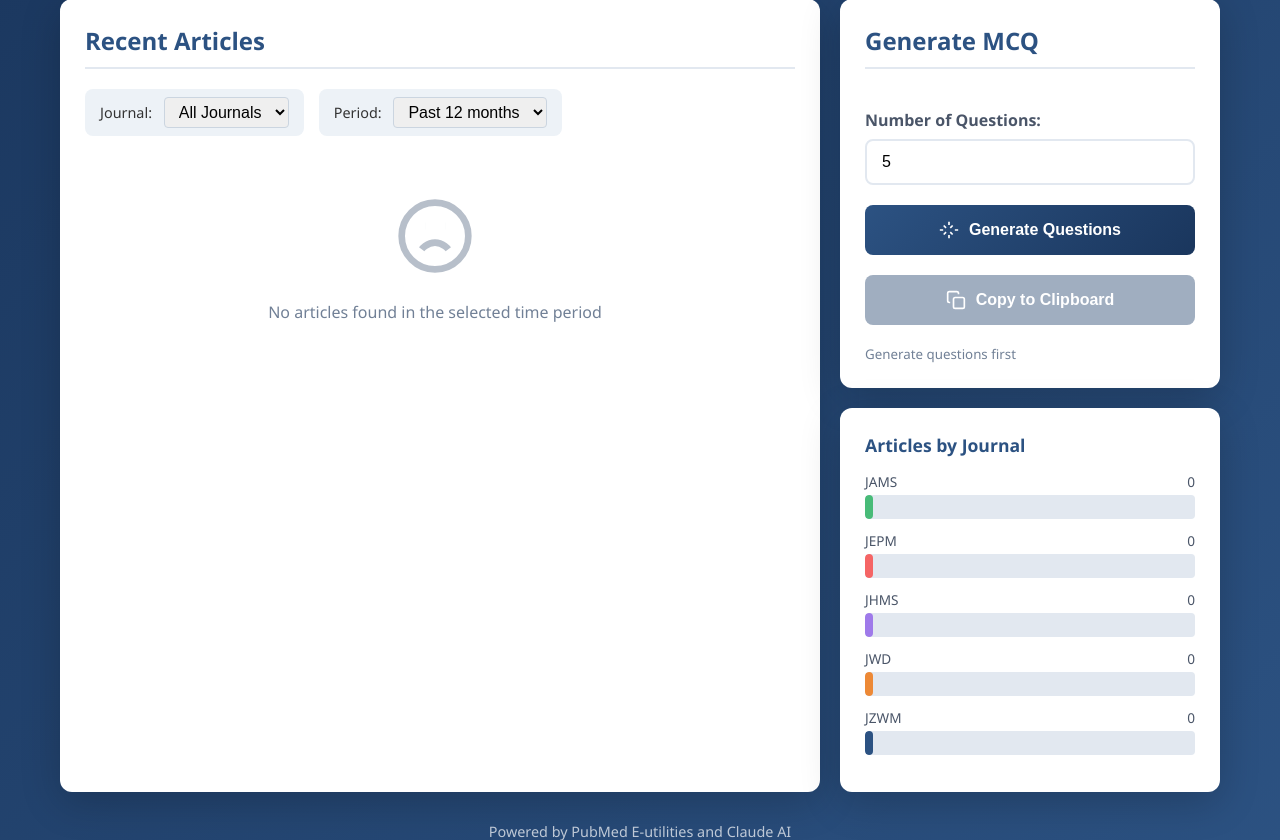
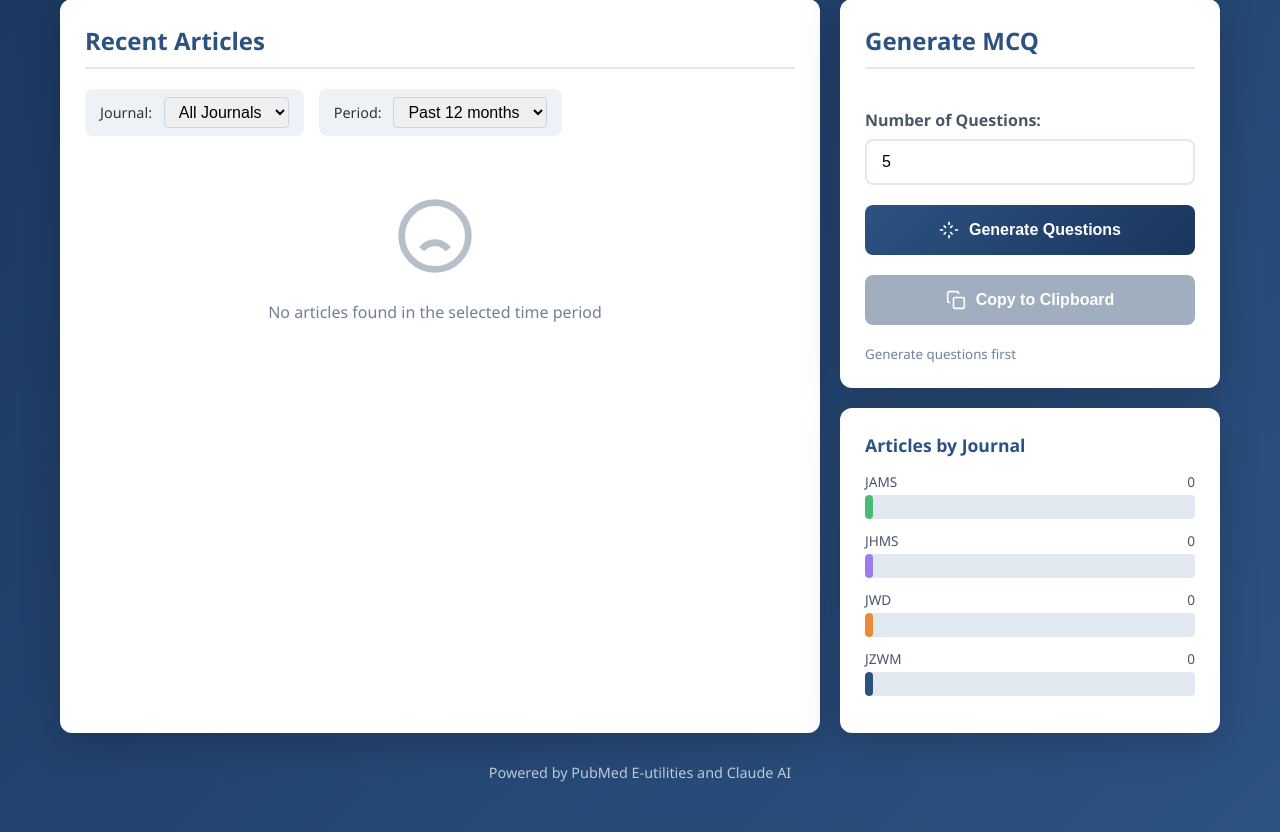
Before and after one commit to hbeaufrere/Board-Prep, a Flask app: page / in a window 1280 px wide. Shown: the part 217-1057 px from the top of the page. Run offline with Flask 3, Linux system fonts and the light colour scheme; data that the repository does not hold is empty.

Commit message:
Remove JEPM from app
JEPM lacks complete abstract coverage in both CrossRef and PubMed.
Removed from dropdown, styling, and all configurations.

https://claude.ai/code/session_01A3oZS7nHakz5ShMArYLLXY

```diff
--- a/app.py
+++ b/app.py
@@ -47,13 +47,6 @@ JOURNALS = {
         "issn": "1529-9651",
         "exclude": None,
         "source": "crossref"
-    },
-    "JEPM": {
-        "name": "Journal of Exotic Pet Medicine",
-        "abbrev": "JEPM",
-        "query": '"J Exot Pet Med"[Journal]',
-        "exclude": None,
-        "source": "pubmed"
     }
 }
 
--- a/templates/index.html
+++ b/templates/index.html
@@ -212,10 +212,6 @@
             border-left-color: #9f7aea;
         }
 
-        .article-item.jepm {
-            border-left-color: #f56565;
-        }
-
         .article-title {
             font-weight: 600;
             color: #2d3748;
@@ -400,7 +396,6 @@
         .chart-bar.jams { background: #48bb78; }
         .chart-bar.jwd { background: #ed8936; }
         .chart-bar.jhms { background: #9f7aea; }
-        .chart-bar.jepm { background: #f56565; }
 
         .sidebar {
             display: flex;
@@ -442,7 +437,6 @@
                             <option value="JAMS">JAMS</option>
                             <option value="JWD">JWD</option>
                             <option value="JHMS">JHMS</option>
-                            <option value="JEPM">JEPM</option>
                         </select>
                     </div>
                     <div class="stat-item">
@@ -537,8 +531,7 @@
             'JZWM': 'J Zoo Wildl Med',
             'JAMS': 'J Avian Med Surg',
             'JWD': 'J Wildl Dis',
-            'JHMS': 'J Herpetol Med Surg',
-            'JEPM': 'J Exot Pet Med'
+            'JHMS': 'J Herpetol Med Surg'
         };
 
         function getJournalAbbrev(journalName) {
@@ -548,7 +541,6 @@
             if (lower.includes('avian')) return 'J Avian Med Surg';
             if (lower.includes('wildl') && lower.includes('dis')) return 'J Wildl Dis';
             if (lower.includes('herpetol')) return 'J Herpetol Med Surg';
-            if (lower.includes('exotic') && lower.includes('pet')) return 'J Exot Pet Med';
             return journalName;
         }
 
@@ -593,7 +585,6 @@
                             if (journalLower.includes('avian')) journalClass = 'jams';
                             else if (journalLower.includes('wildl dis') || journalLower.includes('wildlife dis')) journalClass = 'jwd';
                             else if (journalLower.includes('herpetol')) journalClass = 'jhms';
-                            else if (journalLower.includes('exotic') && journalLower.includes('pet')) journalClass = 'jepm';
 
                             return `
                             <div class="article-item ${journalClass}">
```
